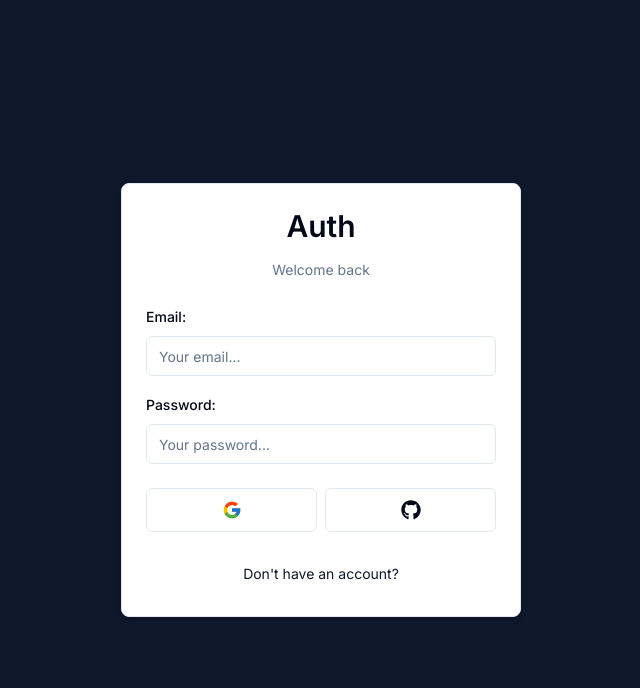
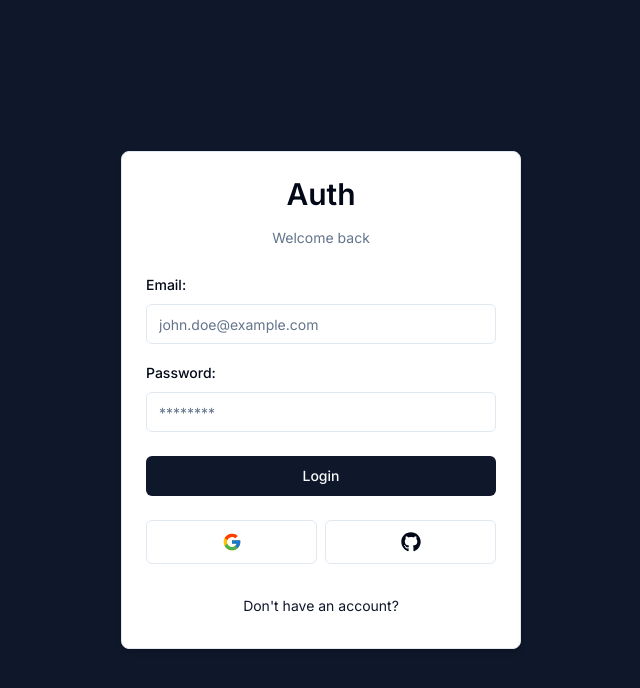
Before and after one commit to emanuelcosta-dev/next-authv5, a Next.js app: page /auth/login in a window 1280 px wide. Shown: the top 688 px of the page, without its empty margins (319-959 px from the left). Built offline with nearby package versions, Linux system fonts and the light colour scheme.

Commit message:
Add form error component

```diff
--- a/components/auth/login-form.tsx
+++ b/components/auth/login-form.tsx
@@ -14,6 +14,7 @@
 import { LoginSchema } from "@/schemas";
 import { CardWrapper } from "@/components/auth/card-wrapper";
 import { Input } from "@/components/ui/input";
+import { Button } from "@/components/ui/button";
 
 export const LoginForm = () => {
   const form = useForm<z.infer<typeof LoginSchema>>({
@@ -24,6 +25,10 @@
     },
   });
 
+  const onSubmit = (values: z.infer<typeof LoginSchema>) => {
+    console.log(values);
+  };
+
   return (
     <CardWrapper
       headerLabel="Welcome back"
@@ -32,7 +37,7 @@
       showSocial
     >
       <Form {...form}>
-        <form onSubmit={form.handleSubmit(() => {})} className="space-y-6">
+        <form onSubmit={form.handleSubmit(onSubmit)} className="space-y-6">
           <div className="space-y-4">
             <FormField
               control={form.control}
@@ -43,7 +48,7 @@
                   <FormControl>
                     <Input
                       {...field}
-                      placeholder="Your email..."
+                      placeholder="john.doe@example.com"
                       type="email"
                     />
                   </FormControl>
@@ -58,17 +63,16 @@
                 <FormItem>
                   <FormLabel>Password:</FormLabel>
                   <FormControl>
-                    <Input
-                      {...field}
-                      placeholder="Your password..."
-                      type="password"
-                    />
+                    <Input {...field} placeholder="********" type="password" />
                   </FormControl>
                   <FormMessage />
                 </FormItem>
               )}
             ></FormField>
           </div>
+          <Button type="submit" className="w-full">
+            Login
+          </Button>
         </form>
       </Form>
     </CardWrapper>
--- /dev/null
+++ b/components/form-error.tsx
@@ -0,0 +1,16 @@
+import { AlertTriangle } from "lucide-react";
+
+interface FormErrorProps {
+  message?: string;
+}
+
+export const FormError = ({ message }: FormErrorProps) => {
+  if (!message) return null;
+
+  return (
+    <div className="bg-destructive p-3 rounded-md flex items-center gap-x-2 text-sm text-destructive">
+      <AlertTriangle className="h-4 w-4" />
+      <p>{message}</p>
+    </div>
+  );
+};
--- a/schemas/index.ts
+++ b/schemas/index.ts
@@ -1,6 +1,10 @@
 import * as z from "zod";
 
 export const LoginSchema = z.object({
-  email: z.string().email({ message: "Invalid email provided" }),
-  password: z.string(),
+  email: z.string().email({
+    message: "Invalid email provided",
+  }),
+  password: z.string().min(1, {
+    message: "Invalid password provided",
+  }),
 });
```
